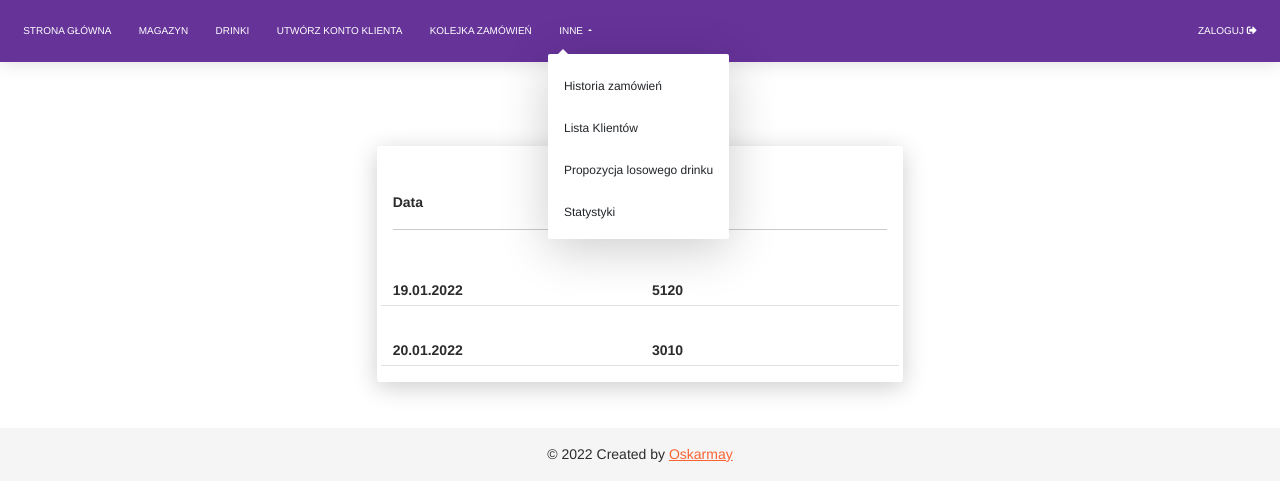
After one commit to oskarmay/Bartender_Assistant, a Django app: page /bartender/earns in a window 1280 px wide, after a click on "INNE". The commit adds this page. Shown: the top 501 px of the page. Run offline with Django 3.2, Linux system fonts and the light colour scheme; some libraries are stand-ins or nearby versions.

Commit message:
update django; creating dummy view and template for earns; configure translations; template better ux;

```diff
--- a/Bartender_Assistant/settings.py
+++ b/Bartender_Assistant/settings.py
@@ -122,7 +122,9 @@ AUTH_PASSWORD_VALIDATORS = [
 # Internationalization
 # https://docs.djangoproject.com/en/3.2/topics/i18n/
 
-LANGUAGE_CODE = "pl-pl"
+LANGUAGE_CODE = "pl"
+
+LOCALE_PATHS = (os.path.join(BASE_DIR, "locale"),)
 
 TIME_ZONE = "Europe/Warsaw"
 
@@ -142,7 +144,7 @@ STATIC_ROOT = os.path.join(BASE_DIR, "staticfiles")
 
 MEDIA_URL = "/media/"
 
-MEDIA_ROOT = f"{BASE_DIR}/static/media"
+MEDIA_ROOT = os.path.join(BASE_DIR, "static", "media")
 
 # Default primary key field type
 # https://docs.djangoproject.com/en/3.2/ref/settings/#default-auto-field
--- a/Bartender_Assistant/urls.py
+++ b/Bartender_Assistant/urls.py
@@ -25,6 +25,7 @@ urlpatterns = [
     path("customer/", include("customer.urls")),
     path("bartender/", include("bartender.urls")),
     path("__debug__/", include(debug_toolbar.urls)),
+    path("i18n/", include("django.conf.urls.i18n")),
 ]
 
 handler403 = error_403
--- a/bartender/urls.py
+++ b/bartender/urls.py
@@ -27,6 +27,7 @@ from bartender.views import (
     StorageIngredientUpdateView,
     DrinkSuggestionsDashboardTemplateView,
     DrinkSuggestionsRandomTemplateView,
+    EarnsTemplateView,
 )
 
 app_name = "bartender"
@@ -151,4 +152,9 @@ urlpatterns = [
         DrinkSuggestionsRandomTemplateView.as_view(),
         name="drink_suggestions_random",
     ),
+    path(
+        "earns",
+        EarnsTemplateView.as_view(),
+        name="earns",
+    ),
 ]
--- a/bartender/views.py
+++ b/bartender/views.py
@@ -437,3 +437,10 @@ class DrinkSuggestionsRandomTemplateView(PermissionRequiredMixin, TemplateView):
         }
         ctx["random_drink"] = drink_data
         return ctx
+
+
+class EarnsTemplateView(PermissionRequiredMixin, TemplateView):
+    """View of bar earns stat."""
+
+    permission_required = "is_in_staff"
+    template_name = "bartender/earns.html"
--- a/pyproject.toml
+++ b/pyproject.toml
@@ -6,7 +6,7 @@ authors = ["oskarmay <46371006+oskarmay@users.noreply.github.com>"]
 
 [tool.poetry.dependencies]
 python = "3.9"
-Django = "^3.2.7"
+Django = "3.2.11"
 django-bootstrap5 = "^2.1.2"
 python-decouple = "^3.4"
 psycopg2 = "^2.9.1"
--- a/static/js/customer/api_method.js
+++ b/static/js/customer/api_method.js
@@ -47,7 +47,7 @@ function createOrder(order_id, is_drink) {
                             Swal.fire({
                                 icon: 'warning',
                                 title: 'Ktoś chce szybko skończyć wieczór',
-                                text: 'Mamy limit aktualnie obsługiwanych zamówień (4 na klienta). ' +
+                                text: 'Mamy limit aktualnie obsługiwanych zamówień (5 na klienta). ' +
                                     'Poczekaj na swoje zamówienia lub anuluj jedno ze statusem utworzono.',
                             })
                         } else if (data.status === "not_enough_storage_amount") {
--- a/templates/bartender/base.html
+++ b/templates/bartender/base.html
@@ -25,7 +25,7 @@
         <a class="dropdown-item" href="{% url 'bartender:history_orders_list' %}">Historia zamówień</a>
         <a class="dropdown-item" href="{% url 'bartender:customer_list' %}">Lista Klientów</a>
         <a class="dropdown-item" href="{% url 'bartender:drink_suggestions_random' %}">Propozycja losowego drinku</a>
-        <a class="dropdown-item" href="#">Statystyki</a>
+        <a class="dropdown-item" href="{% url 'bartender:earns' %}">Statystyki</a>
       </div>
     </div>
   </li>
--- a/templates/bartender/drink/list_drink.html
+++ b/templates/bartender/drink/list_drink.html
@@ -8,9 +8,9 @@
       <a class="btn btn-primary" href="{% url 'bartender:create_drink' %}">DODAJ</a>
     </div>
   </div>
-  <div class="row">
-    <p>Tutaj jakieś Filtry w planiea</p>
-  </div>
+{#  <div class="row">#}
+{#    <p>Tutaj jakieś Filtry w planiea</p>#}
+{#  </div>#}
   <div class="row">
     {% for drink in drinks %}
       <div class="col-12 col-lg-4 d-flex align-items-stretch">
--- /dev/null
+++ b/templates/bartender/earns.html
@@ -0,0 +1,26 @@
+{% extends "bartender/base.html" %}
+{% block title %}Lista użytkowników{% endblock %}
+
+{% block content %}
+  <div class="row">
+    <div class="col-lg-6 mx-auto">
+      <div class="card">
+        <div class="card-body">
+          <div class="row">
+            <div class="col-lg-6 title">Data</div>
+            <div class="col-lg-6 title">Utarg</div>
+          </div>
+          <hr>
+          <div class="row py-1 border-bottom">
+            <div class="col-lg-6 title">19.01.2022</div>
+            <div class="col-lg-6 title">5120</div>
+          </div>
+          <div class="row py-1 border-bottom">
+            <div class="col-lg-6 title">20.01.2022</div>
+            <div class="col-lg-6 title">3010</div>
+          </div>
+        </div>
+      </div>
+    </div>
+  </div>
+{% endblock %}
--- a/templates/bartender/home.html
+++ b/templates/bartender/home.html
@@ -110,7 +110,7 @@
     </div>
     <div class="col-lg-4 col-12 my-2">
       <div class="card h-100">
-        <a href="{% url 'bartender:home' %}" class="dashboard_text stretched-link">
+        <a href="{% url 'bartender:earns' %}" class="dashboard_text stretched-link">
           <div class="card-body">
             <div class="card-title text-center">Statystyki</div>
             <div class="card-text text-center">
--- a/templates/core/base.html
+++ b/templates/core/base.html
@@ -31,7 +31,7 @@
       <p class="nav-item my-auto pe-2" style="font-size: 12px">
         Aplikacja: {{ request.user.get_role_display }}<br>Użytkownik: {{ request.user.username }}
         {% if request.user.is_customer %}
-          <br>Stolik: {{ request.user.customer_table }}
+          <br>Stolik: {{ request.user.customer_table|default_if_none:"Brak" }}
         {% endif %}
       </p>
     {% endif %}
--- a/templates/core/change_password.html
+++ b/templates/core/change_password.html
@@ -42,7 +42,7 @@
                 </div>
               {% endfor %}
               <div class="row justify-content-center">
-                <button class="btn btn-success btn-round">Zmień hasło</button>
+                <button class="btn btn-outline-success btn-round">Zmień hasło</button>
               </div>
             </form>
           </div>
--- a/templates/customer/orders/history_list_ordered.html
+++ b/templates/customer/orders/history_list_ordered.html
@@ -4,9 +4,9 @@
 
 
 {% block content %}
-  <div class="row">
-    <p>Tutaj jakieś Filtry w planie</p>
-  </div>
+{#  <div class="row">#}
+{#    <p>Tutaj jakieś Filtry w planie</p>#}
+{#  </div>#}
   <div class="row justify-content-center"><h3>Drinki</h3></div>
   <div class="row">
     {% for order_drink in orders %}
--- a/templates/customer/orders/list_order.html
+++ b/templates/customer/orders/list_order.html
@@ -4,9 +4,9 @@
 
 
 {% block content %}
-  <div class="row">
-    <p>Tutaj jakieś Filtry w planie</p>
-  </div>
+{#  <div class="row">#}
+{#    <p>Tutaj jakieś Filtry w planie</p>#}
+{#  </div>#}
 
   {# Drinki #}
   <div class="row justify-content-center"><h3>Drinki</h3></div>
--- a/templates/customer/orders/list_ordered.html
+++ b/templates/customer/orders/list_ordered.html
@@ -4,9 +4,9 @@
 
 
 {% block content %}
-  <div class="row">
-    <p>Tutaj jakieś Filtry w planie</p>
-  </div>
+{#  <div class="row">#}
+{#    <p>Tutaj jakieś Filtry w planie</p>#}
+{#  </div>#}
   <div class="row justify-content-center"><h3>Drinki</h3></div>
   <div class="row">
     {% for order_drink in orders %}
```
Also changed, not shown: core/models.py (+16 -16 lines), core/migrations/0011_auto_20220201_0112.py (added), locale/pl/LC_MESSAGES/django.po (added), templates/bartender/storage/list_ingredient.html, 1 other file.
